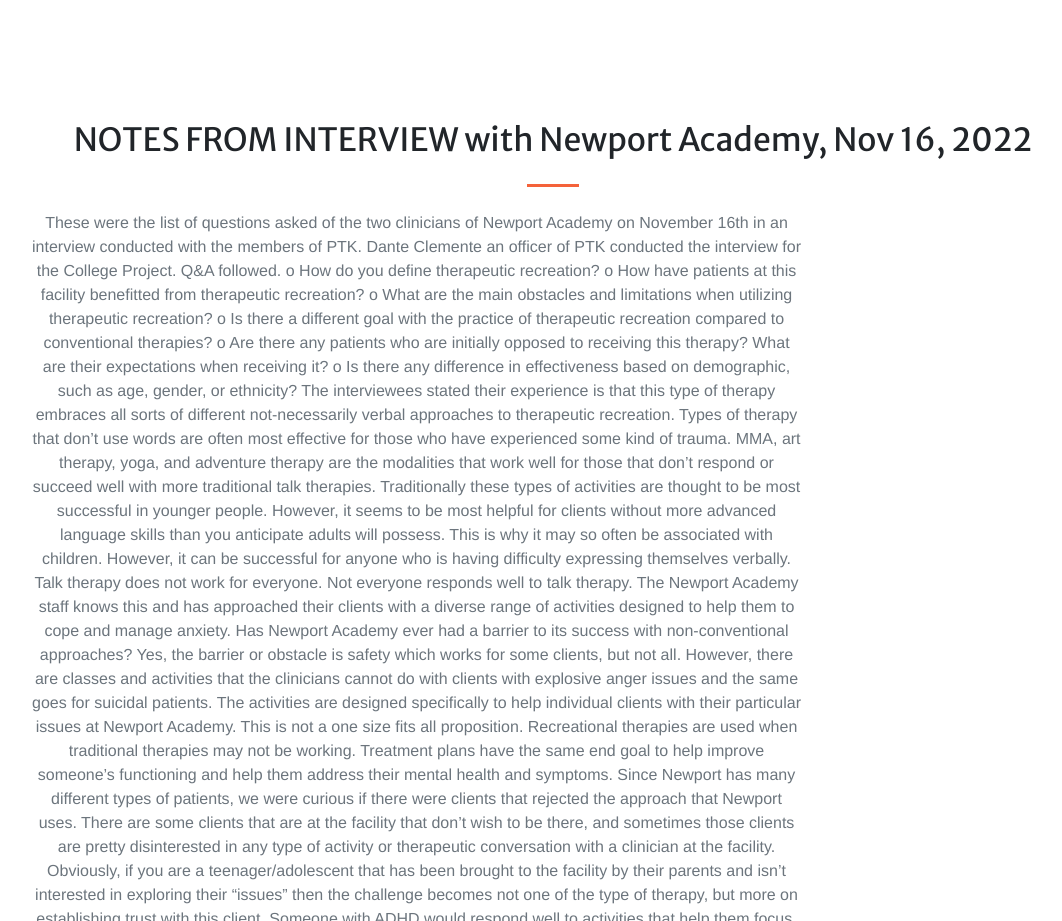
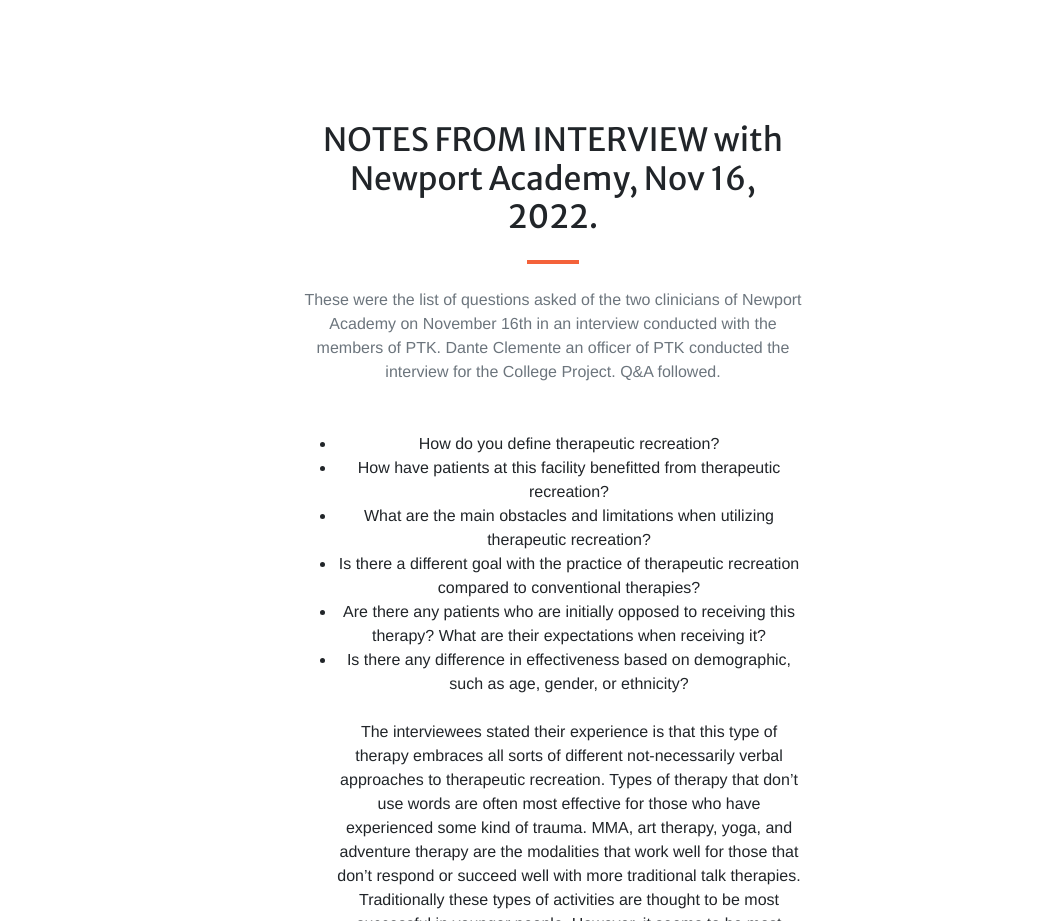
Before and after one commit to BMCCPTK/PTKweb, a plain HTML site: page index.html in a window 1280 px wide. Shown: the part 2100-3021 px from the top of the page, without its empty margins (87-1149 px from the left). Drawn offline with nearby package versions, Linux system fonts and the light colour scheme; some packages are replaced by stand-ins of ours; a script that the page names is missing.

Commit message:
Rearrange the whole Interview section.

```diff
--- a/index.html
+++ b/index.html
@@ -105,21 +105,18 @@
         <!-- Interview section -->
          <section class="page-section" id="">
             <div class="container px-4 px-lg-5">
-                <h2 class="text-center mt-0">NOTES FROM INTERVIEW with Newport Academy, Nov 16, 2022</h2>
-                <hr class="divider" />
-                <div class="row gx-4 gx-lg-5">
-                    <div class="col-lg-9 col-md-9 text-center">
-                        <div class="">
-
-
-                            <p class="text-muted mb-5">These were the list of questions asked of the two clinicians of Newport Academy on November 16th in an interview conducted with the members of PTK. Dante Clemente an officer of PTK conducted the interview for the College Project.  Q&A followed.
-
-o      	How do you define therapeutic recreation?
-o      	How have patients at this facility benefitted from therapeutic recreation?
-o      	What are the main obstacles and limitations when utilizing therapeutic recreation?
-o      	Is there a different goal with the practice of therapeutic recreation compared to conventional therapies?
-o      	Are there any patients who are initially opposed to receiving this therapy? What are their expectations when receiving it?
-o      	Is there any difference in effectiveness based on demographic, such as age, gender, or ethnicity?
+                <div class="row gx-4 gx-lg-5 justify-content-center">
+                    <div class="col-lg-8 col-xl-6 text-center">
+                        <h2 class="mt-0">NOTES FROM INTERVIEW with Newport Academy, Nov 16, 2022.</h2>
+                        <hr class="divider" />
+                        <p class="text-muted mb-5">These were the list of questions asked of the two clinicians of Newport Academy on November 16th in an interview conducted with the members of PTK. Dante Clemente an officer of PTK conducted the interview for the College Project.  Q&A followed.
+                           <ul>
+      	                     <li>How do you define therapeutic recreation?</li>
+      	                     <li>How have patients at this facility benefitted from therapeutic recreation?</li>
+                             <li>What are the main obstacles and limitations when utilizing therapeutic recreation?</li>
+                             <li>Is there a different goal with the practice of therapeutic recreation compared to conventional therapies?</li>
+                             <li>Are there any patients who are initially opposed to receiving this therapy? What are their expectations when receiving it?</li>
+                             <li>Is there any difference in effectiveness based on demographic, such as age, gender, or ethnicity?</li><br>
 
 The interviewees stated their experience is that this type of therapy embraces all sorts of different not-necessarily verbal approaches to therapeutic recreation. Types of therapy that don’t use words are often most effective for those who have experienced some kind of trauma.  MMA, art therapy, yoga, and adventure therapy are the modalities that work well for those that don’t respond or succeed well with more traditional talk therapies. Traditionally these types of activities are thought to be most successful in younger people.  However, it seems to be most helpful for clients without more advanced language skills than you anticipate adults will possess. This is why it may so often be associated with children.  However, it can be successful for anyone who is having difficulty expressing themselves verbally.
 
@@ -127,7 +124,7 @@ Talk therapy does not work for everyone.  Not everyone responds well to talk the
 
 Has Newport Academy ever had a barrier to its success with non-conventional approaches? Yes, the barrier or obstacle is safety which works for some clients, but not all.  However, there are classes and activities that the clinicians cannot do with clients with explosive anger issues and the same goes for suicidal patients.  The activities are designed specifically to help individual clients with their particular issues at Newport Academy. This is not a one size fits all proposition.  Recreational therapies are used when traditional therapies may not be working.
 
-Treatment plans have the same end goal to help improve someone’s functioning and help them address their mental health and symptoms.
+Treatment plans have the same end goal to help improve someone’s functioning and help them address their mental health and symptoms.<br>
 
 Since Newport has many different types of patients, we were curious if there were clients that rejected the approach that Newport uses.  There are some clients that are at the facility that don’t wish to be there, and sometimes those clients are pretty disinterested in any type of activity or therapeutic conversation with a clinician at the facility.  Obviously, if you are a teenager/adolescent that has been brought to the facility by their parents and isn’t interested in exploring their “issues” then the challenge becomes not one of the type of therapy, but more on establishing trust with this client.
 
@@ -135,7 +132,7 @@ Someone with ADHD would respond well to activities that help them focus, or for
 
 The book The Body Keeps the Score speaks to the topic of the effect of stress on the human body.  The memory of trauma is, “encoded in the viscera and demands a radical shift in our therapeutic assumptions.”
 
-Most of the focus at Newport is female adolescents.  However, all age groups seem to respond to therapeutic recreation.
+Most of the focus at Newport is female adolescents.  However, all age groups seem to respond to therapeutic recreation.<br>
 
 Jason (Schneiderman) had a question about the therapy and what is the difference between doing these activities like yoga, or MMA and doing these same activities therapeutically. The answer is that at Newport Academy all the teachers leading these classes are trained therapists and they are aware of the trauma that you have experienced, so they are designing the activities to help release some of the trauma. The mental health diagnosis is what drives the activity.  They are more interested in how the activities are impacting the body.  There is an awareness shared between clients and their clinicians, and
 
@@ -155,16 +152,14 @@ Nathan’s question about 14-21-year-olds and how their recreational therapies d
 
 Katell’s question is, how do you register the success of these types of “experiential therapies” on these clients?  This is usually determined at 30-day, 60-day, and 90-day surveys that clients fill out.  They self-report their symptoms at these various points and things are restructured at individual working sessions with clients.
 
-Newport Academy is pretty standardized in both CT and CA locations except for the clinicians themselves.
+Newport Academy is pretty standardized in both CT and CA locations except for the clinicians themselves.<br>
 
 What is the inspiration to work this way clinically?  The motivation was through special education, and kids who are shut down do seem to respond to recreational therapy.
 
-Newport patients all seem to improve if they are open to treatment.  Engagement is key to their success.  Clients are most successful if they are participating fully.  Play therapy is not a way to successfully management of mental health, it’s just another tool in a clinician’s belt to help those that need it to find ways of accessing their own bodies.
-</p>
-                        </div>
+Newport patients all seem to improve if they are open to treatment.  Engagement is key to their success.  Clients are most successful if they are participating fully.  Play therapy is not a way to successfully management of mental health, it’s just another tool in a clinician’s belt to help those that need it to find ways of accessing their own bodies.</p>
                     </div>
+                </div>
           </section>
-
 
         <!-- Portfolio-->
         <div id="portfolio">
```
